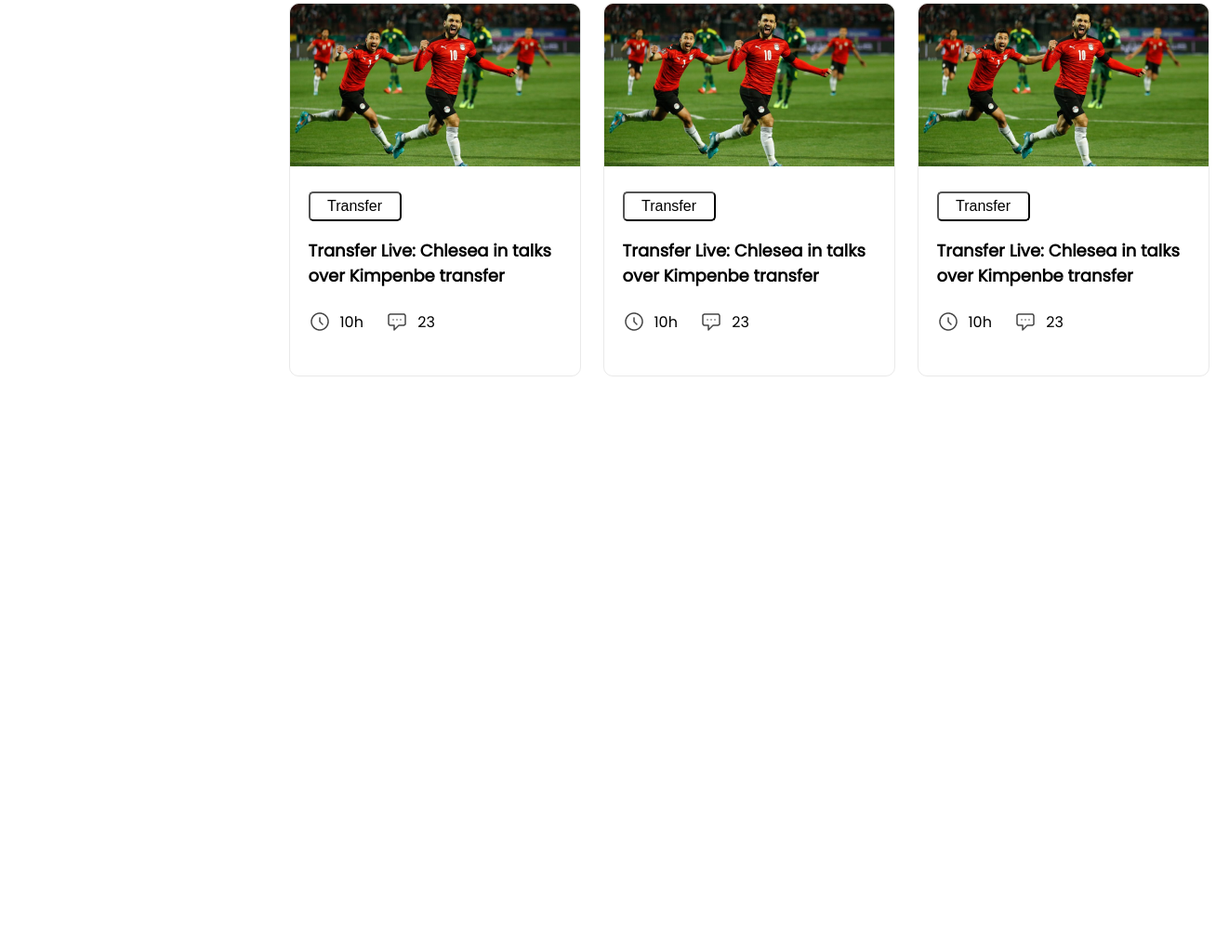
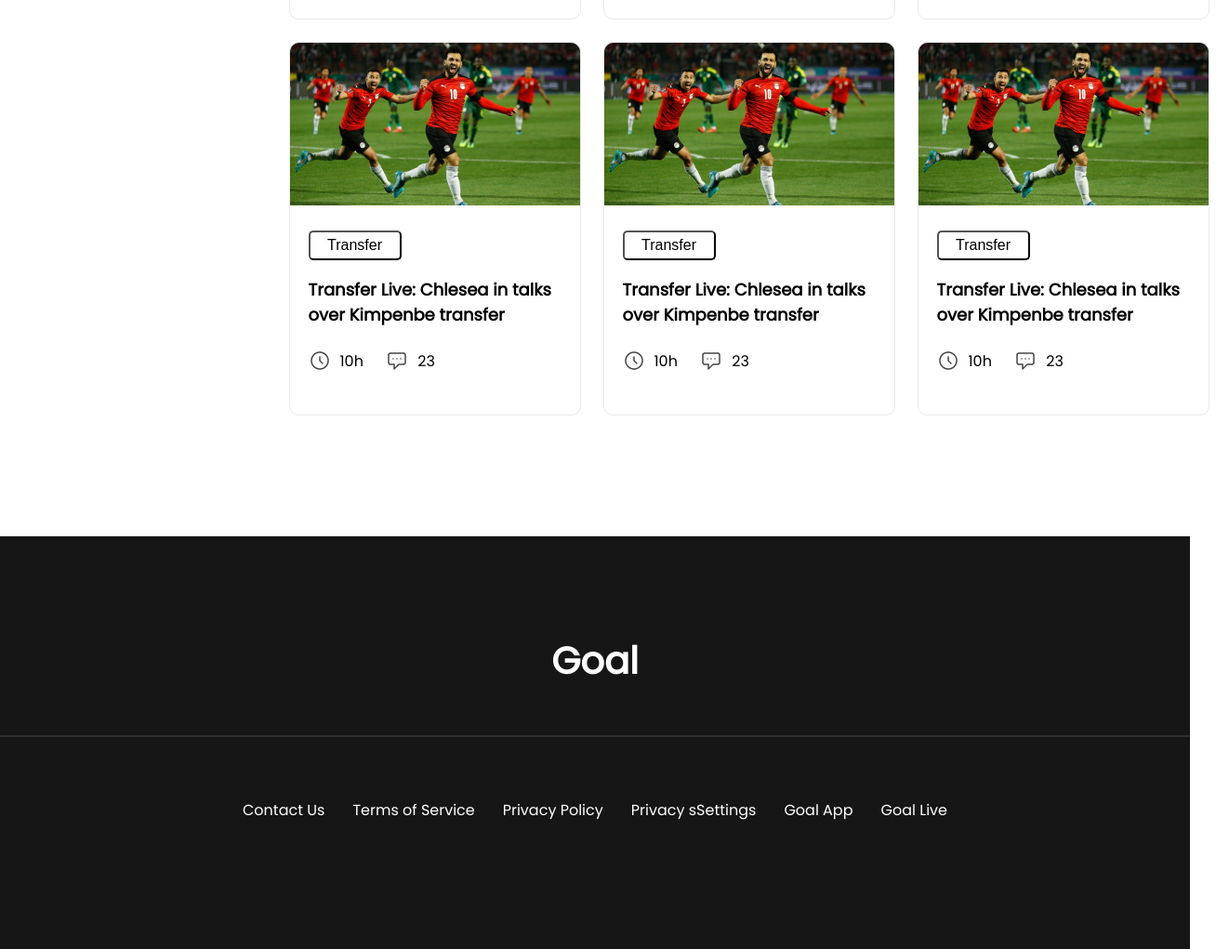
Before and after one commit to annurtasnimislam/world-cup, a plain HTML site: page index.html in a window 1280 px wide. Shown: the part 1633-2654 px from the top of the page at 93% size, 1322 px wide, since content can reach past the window. Before the commit the page ends 2046 px from the top, so only its background shows below. Drawn offline with Linux system fonts and the light colour scheme.

Commit message:
finishing touch done

```diff
--- a/index.html
+++ b/index.html
@@ -5,7 +5,7 @@
     <meta charset="UTF-8">
     <meta http-equiv="X-UA-Compatible" content="IE=edge">
     <meta name="viewport" content="width=device-width, initial-scale=1.0">
-    <title>Document</title>
+    <title>Welcome to the show</title>
     <!-- font awesome -->
     <script src="https://kit.fontawesome.com/004ddd02ff.js" crossorigin="anonymous"></script>
     <!-- stylesheet -->
@@ -16,9 +16,7 @@
     <header>
         <div class="watch-live">
             <h1>The Greatest show on the earth</h1>
-            <p>Contrary to popular belief, Lorem Ipsum is not simply
-                random text. It has roots in a piece of classical Latin literature from 45 BC, making it over 2000 years
-                old.</p>
+            <p>The World Cup is not just a great global sporting event, it is also inscribed with much deeper cultural and political importance. </p>
             <a href="">Watch Live<i class="fa-solid fa-angle-right"></i></a>
         </div>
         <div class="banner-img"><img src="assets/Banner Image.png" alt="photo of a player"></div>
@@ -119,7 +117,16 @@
     </main>
 
     <footer>
-
+        <h1>Goal</h1>
+        <hr>
+            <div class="footer-options">
+                <p>Contact Us</p>
+                <p>Terms of Service</p>
+                <p>Privacy Policy</p>
+                <p>Privacy sSettings</p>
+                <p>Goal App</p>
+                <p>Goal Live</p>
+            </div>
     </footer>
 </body>
 
--- a/style.css
+++ b/style.css
@@ -7,8 +7,13 @@ body {
     display: flex;
     flex-direction: column;
     align-items: center;
+    margin: 0;
 }
-
+hr{
+    width: 1320px;
+    border: 1px solid rgba(255, 255, 255, 0.1);
+    margin-bottom: 50px;
+}
 /* header styel */
 header {
     width: 1321px;
@@ -20,6 +25,7 @@ header {
     column-gap: 24px;
     color: #FFFFFF;
     margin-bottom: 130px;
+    margin-top: 50px;
 }
 
 .watch-live {
@@ -78,6 +84,7 @@ main {
     display: grid;
     grid-template-columns: repeat(2, 1fr);
     column-gap: 24px;
+    margin-bottom: 130px;
 }
 
 .upcoming-match {
@@ -92,6 +99,7 @@ main {
     row-gap: 30px;
     padding: 30px;
 }
+
 .white-buttons {
     width: 252px;
     height: 64px;
@@ -127,25 +135,55 @@ main {
     font-size: 16px;
 }
 
-.blog-image{
+.blog-image {
     width: 312px;
     height: 400px;
     border: 1px solid rgba(128, 128, 128, 0.171);
     border-radius: 10px;
 }
-.transfer-live{
+
+.transfer-live {
     padding: 20px;
     margin-top: 0;
 }
-.transfer-live img{
+
+.transfer-live img {
     position: relative;
     top: 6px;
     margin-right: 10px;
 }
-.transfer-live p{
+
+.transfer-live p {
     font-weight: 600;
     font-size: 18px;
 }
-.icons{
+
+.icons {
     margin-left: 20px;
 }
+
+/* footer styles */
+footer {
+    width: 100%;
+    height: 444px;
+    background: #161616;
+    color: #FFFFFF;
+}
+
+footer h1 {
+    font-weight: 600;
+    font-size: 40px;
+    text-align: center;
+    margin-bottom: 50px;
+    margin-top: 104px;
+}
+.footer-options {
+    display: flex;
+    justify-content: center;
+    column-gap: 30px;
+}
+
+.footer-options p {
+    font-weight: 500;
+    font-size: 16px;
+}
```
